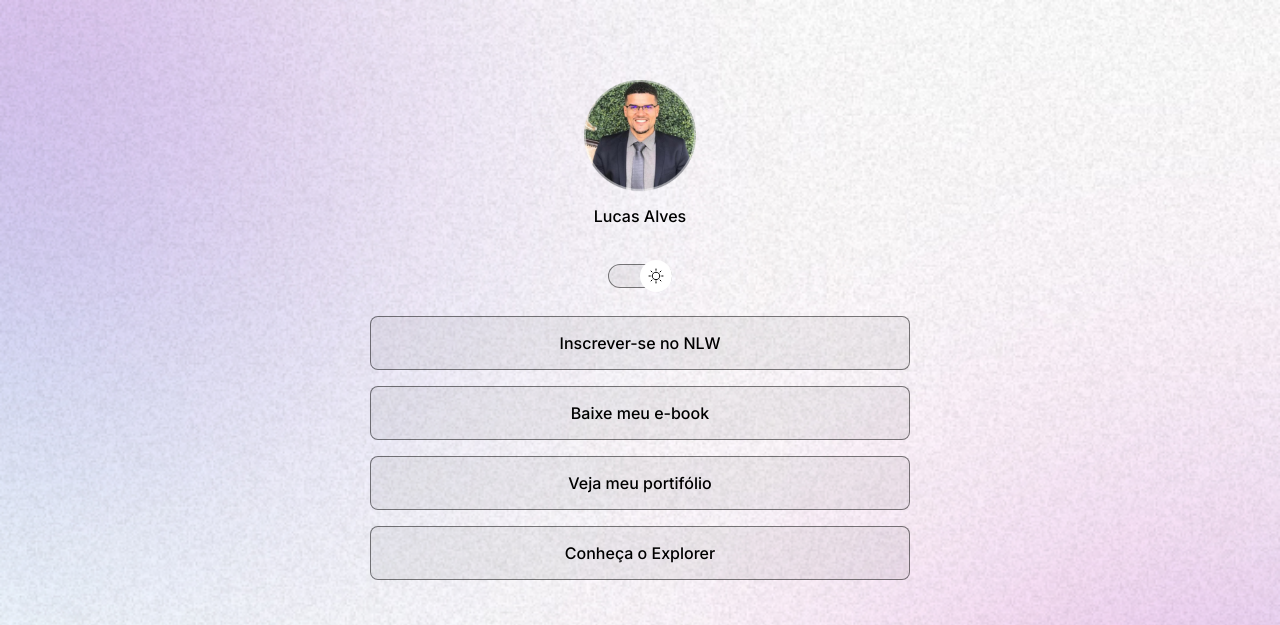
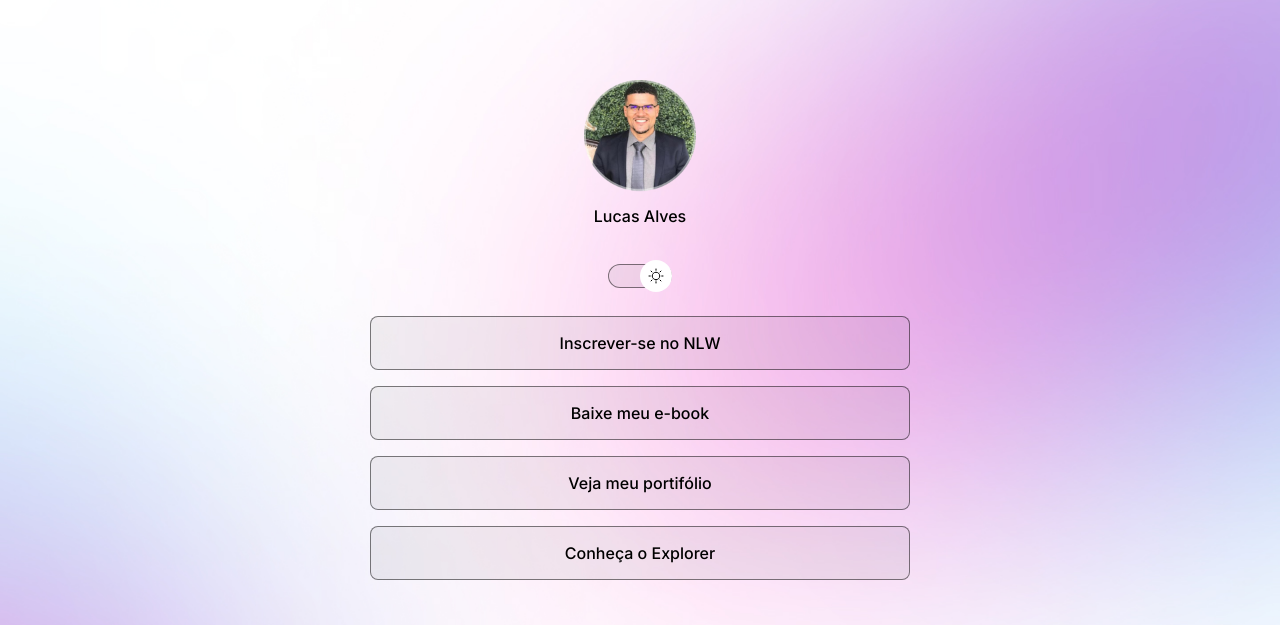
Before and after one commit to lucas-lcs/discover-2, a plain HTML site: page index.html in a window 1280 px wide. Shown: the top 625 px of the page. Drawn offline with nearby package versions, Linux system fonts and the light colour scheme.

```diff
--- a/style.css
+++ b/style.css
@@ -33,6 +33,7 @@ body {
   /* Agrupando todos os valores na order abaixo para simplificar a escrita:
 background: color image repeat position/size */
   background: var(--bg-url) no-repeat top center/cover;
+
 }
 
 body * {
@@ -167,3 +168,14 @@ footer {
   font-size: 14px;
   text-align: center;
 }
+
+/* media queries */
+@media (min-width: 700px) {
+  :root {
+    --bg-url: url(./assets/bg.desktop.jpg)
+  }
+
+  .light {
+    --bg-url: url(./assets/bg-desktop-light.jpg) ;
+  }
+}
```
